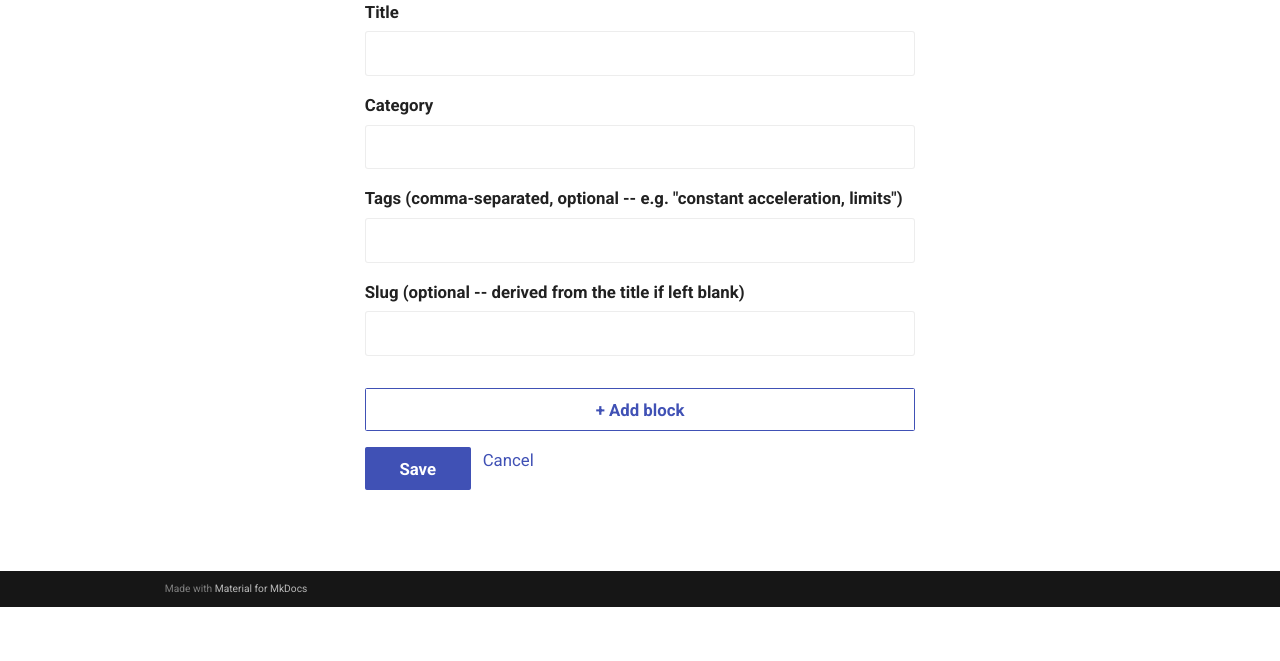
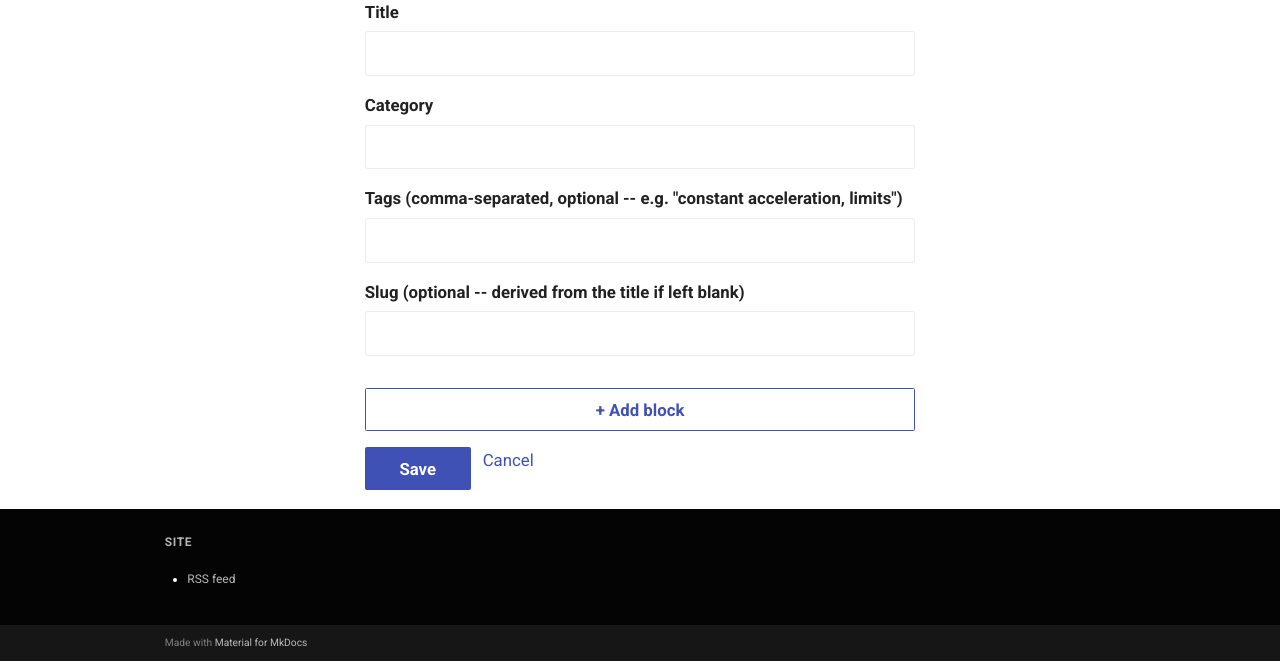
Before and after one commit to robertocannella/rtx-5090-studio, a FastAPI app: template math-notes/src/templates/admin_form.html in a window 1280 px wide. Shown: the part 193-854 px from the top of the page. Before the commit the page ends 800 px from the top, so only its background shows below. Run offline with FastAPI, Linux system fonts and the light colour scheme; the template is opened without the code that fills it, so the values that code supplies are empty; parts of the project's set-up code (start-up, migrations or seed data) failed here and were passed over.

Commit message:
Add a site wide footer sitemap, and move per block zoom buttons into each admin block header to restore click to edit on formulas

```diff
--- a/math-notes/src/static/javascripts/admin-blocks.js
+++ b/math-notes/src/static/javascripts/admin-blocks.js
@@ -238,14 +238,20 @@ document.addEventListener("click", (event) => {
   // for editing -- the Edit button is there for discoverability, but most block editors
   // let you just click into the content itself. This must NOT fire for a click on
   // something natively interactive inside the rendered content itself (a <summary>
-  // toggling a details block open/closed again, a link, an image, a rendered formula
-  // tapped to zoom it -- see katex-zoom.js) -- those clicks bubble up here the same as
-  // any other click in the view pane, and should do their own native thing rather than
-  // being read as "enter edit mode" (render.expand_details_blocks starts every details
-  // block open specifically to avoid needing this click in the first place, but the
-  // native toggle remains clickable regardless of its initial state).
+  // toggling a details block open/closed again, a link, an image) -- those clicks bubble
+  // up here the same as any other click in the view pane, and should do their own native
+  // thing rather than being read as "enter edit mode" (render.expand_details_blocks
+  // starts every details block open specifically to avoid needing this click in the
+  // first place, but the native toggle remains clickable regardless of its initial
+  // state). Formulas are deliberately NOT excluded here (an earlier version excluded
+  // .katex too, so a tap could zoom it via katex-zoom.js) -- reported live as "I miss
+  // having the block turn editable when clicking on it," since posts are full of math
+  // and every click on a formula silently zoomed instead of opening the block. Zooming
+  // math while editing is now a click on the block's own header buttons instead (see
+  // admin_form.html); katex-zoom.js skips its own tap-to-zoom handling inside
+  // .admin-block__view for the same reason, so the two features don't compete again.
   const view = event.target.closest(".admin-block__view");
-  if (view && !event.target.closest("summary, a, button, img, .katex")) {
+  if (view && !event.target.closest("summary, a, button, img")) {
     const block = view.closest(".admin-block");
     if (block.dataset.mode === "view") {
       adminBlockEnterEditMode(block);
--- a/math-notes/src/static/javascripts/katex-zoom.js
+++ b/math-notes/src/static/javascripts/katex-zoom.js
@@ -1,11 +1,23 @@
-// A-/A+ buttons in the header let a viewer zoom KaTeX-rendered math up or down,
-// independently of the rest of the page's text size. Tapping a formula itself does the
-// same thing -- right half zooms in, left half zooms out -- so zooming in to read one
-// equation doesn't require a trip back up to the header. Both paths set exactly one CSS
-// custom property (--katex-zoom, see extra.css) that every .katex element on the page
-// already multiplies its own font-size by -- a public post, the LaTeX guide, and the
-// admin editor's view-mode preview panes all pick this up automatically, with nothing
-// here needing to know which kind of page it's on.
+// A-/A+ buttons -- in the site header, and in every admin block's own header (see
+// admin_form.html) -- let a viewer zoom KaTeX-rendered math up or down, independently of
+// the rest of the page's text size. Any element anywhere with a data-katex-zoom-in/-out
+// attribute works via this same delegated listener, so the per-block buttons needed no
+// JS changes of their own to wire up. On public pages, tapping a formula directly does
+// the same thing -- right half zooms in, left half zooms out -- so zooming in to read
+// one equation doesn't require a trip back up to the header. All paths set exactly one
+// CSS custom property (--katex-zoom, see extra.css) that every .katex element on the
+// page already multiplies its own font-size by -- a public post, the LaTeX guide, and
+// the admin editor's view-mode preview panes all pick this up automatically, with
+// nothing here needing to know which kind of page it's on.
+//
+// Formula-tap-to-zoom is deliberately skipped inside .admin-block__view (the admin
+// block editor's own view panes): clicking a block there is how you switch it into edit
+// mode (see admin-blocks.js), and formulas are common enough in this site's content that
+// tap-to-zoom taking priority over that meant clicking a formula to start editing it
+// silently zoomed instead -- reported live as "I miss having the block turn editable
+// when clicking on it." Per-block header buttons are the replacement, not a removal --
+// zooming math while editing a post is still one click away, just not a tap on the
+// formula itself anymore.
 //
 // Persisted in localStorage per browser (not per site-wide setting -- this is a reading
 // preference, not content), wrapped in try/catch since a private window or blocked site
@@ -67,8 +79,10 @@
     // A tap directly on a rendered formula zooms it too -- right half in, left half out --
     // without needing the header buttons at all. Excludes the copy-LaTeX button (a
     // .katex-display's own child, not .katex's) so copying a formula's source never also
-    // zooms it.
+    // zooms it, and excludes the admin block editor's own view panes (see the comment
+    // above) so a click there always means "edit this block," formula or not.
     if (event.target.closest(".katex-copy")) return;
+    if (event.target.closest(".admin-block__view")) return;
     const formula = event.target.closest(".katex");
     if (!formula) return;
     stepZoom(isRightHalf(formula, event.clientX) ? STEP : -STEP);
@@ -83,6 +97,7 @@
   // leaves .katex, not on every move between its inner glyph spans) out of a single
   // delegated listener, rather than binding enter/leave per formula.
   document.addEventListener("mousemove", (event) => {
+    if (event.target.closest(".admin-block__view")) return;
     const formula = event.target.closest(".katex");
     if (!formula) return;
     const rightHalf = isRightHalf(formula, event.clientX);
--- a/math-notes/src/static/stylesheets/extra.css
+++ b/math-notes/src/static/stylesheets/extra.css
@@ -336,6 +336,7 @@ html {
 .categories-panel__pane--narrow {
   min-width: 140px;
   max-width: 200px;
+  text-wrap: nowrap
 }
 
 .categories-panel__pane--wide {
@@ -436,3 +437,55 @@ html {
   white-space: pre-wrap;
   overflow-wrap: break-word;
 }
+
+/* Site-wide footer sitemap (base.html) -- Material's own footer only ships a prev/next
+   page nav (.md-footer__inner, unused here -- this site has no linear page order) and
+   the plain copyright line below (.md-footer-meta, kept as-is). This is a second,
+   custom block sharing the same dark footer background, listing every page/category/tag
+   so a reader who scrolled all the way down always has one more way to get anywhere on
+   the site, same as any typical site footer. Same --md-footer-* variables as the
+   copyright line below it, not new colors, so the two visually read as one footer. */
+.md-footer-sitemap {
+  background-color: var(--md-footer-bg-color);
+  color: var(--md-footer-fg-color);
+}
+
+.md-footer-sitemap__inner {
+  display: flex;
+  flex-wrap: wrap;
+  gap: 2rem;
+  padding: 1.5rem 0.8rem;
+}
+
+.md-footer-sitemap__group {
+  min-width: 140px;
+}
+
+.md-footer-sitemap__title {
+  margin: 0 0 0.5rem;
+  font-size: 0.75rem;
+  font-weight: 700;
+  text-transform: uppercase;
+  letter-spacing: 0.05em;
+  color: var(--md-footer-fg-color--light);
+}
+
+.md-footer-sitemap__list {
+  list-style: none;
+  margin: 0;
+  padding: 0;
+  font-size: 0.75rem;
+}
+
+.md-footer-sitemap__list li {
+  margin: 0.35rem 0;
+}
+
+.md-footer-sitemap__list a {
+  color: var(--md-footer-fg-color--light);
+}
+
+.md-footer-sitemap__list a:hover,
+.md-footer-sitemap__list a:focus {
+  color: var(--md-footer-fg-color);
+}
--- a/math-notes/src/templates/admin_form.html
+++ b/math-notes/src/templates/admin_form.html
@@ -22,6 +22,8 @@
         <div class="admin-block__header">
           <span class="admin-block__label">{{ seg.label }}</span>
           <div class="admin-block__controls">
+            <button type="button" data-katex-zoom-out title="Shrink math">&minus;</button>
+            <button type="button" data-katex-zoom-in title="Enlarge math">&plus;</button>
             <button type="button" class="admin-block__generate-graph"{% if seg.label != 'Matplotlib graph' %} hidden{% endif %}>Generate graph</button>
             <button type="button" class="admin-block__toggle">{{ 'Edit' if seg.view_html else 'Done' }}</button>
             <button type="button" class="admin-block__move-up" title="Move block up">&uarr;</button>
@@ -48,6 +50,8 @@
     <div class="admin-block__header">
       <span class="admin-block__label">Paragraph</span>
       <div class="admin-block__controls">
+        <button type="button" data-katex-zoom-out title="Shrink math">&minus;</button>
+        <button type="button" data-katex-zoom-in title="Enlarge math">&plus;</button>
         <button type="button" class="admin-block__generate-graph" hidden>Generate graph</button>
         <button type="button" class="admin-block__toggle">Done</button>
         <button type="button" class="admin-block__move-up" title="Move block up">&uarr;</button>
--- a/math-notes/src/templates/base.html
+++ b/math-notes/src/templates/base.html
@@ -214,6 +214,39 @@
       </main>
 
       <footer class="md-footer">
+        <div class="md-footer-sitemap md-typeset">
+          <div class="md-footer-sitemap__inner md-grid">
+            <div class="md-footer-sitemap__group">
+              <p class="md-footer-sitemap__title">Site</p>
+              <ul class="md-footer-sitemap__list">
+                {% for tab in nav_tabs %}
+                  <li><a href="{{ tab.href }}">{{ tab.label }}</a></li>
+                {% endfor %}
+                <li><a href="/feed.xml">RSS feed</a></li>
+              </ul>
+            </div>
+            {% if all_categories %}
+              <div class="md-footer-sitemap__group">
+                <p class="md-footer-sitemap__title">Categories</p>
+                <ul class="md-footer-sitemap__list">
+                  {% for cat in all_categories %}
+                    <li><a href="/blog/category/{{ cat | lower | replace(' ', '-') }}/">{{ cat }}</a></li>
+                  {% endfor %}
+                </ul>
+              </div>
+            {% endif %}
+            {% if all_tags %}
+              <div class="md-footer-sitemap__group">
+                <p class="md-footer-sitemap__title">Tags</p>
+                <ul class="md-footer-sitemap__list">
+                  {% for t in all_tags %}
+                    <li><a href="/blog/tag/{{ t | lower | replace(' ', '-') }}/">{{ t }}</a></li>
+                  {% endfor %}
+                </ul>
+              </div>
+            {% endif %}
+          </div>
+        </div>
         <div class="md-footer-meta md-typeset">
           <div class="md-footer-meta__inner md-grid">
             <div class="md-copyright">
```
Also changed, not shown: docs/MATH-NOTES.md (+12 -0 lines), math-notes/tests/test_app.py (+56 -5 lines), math-notes/README.md.
